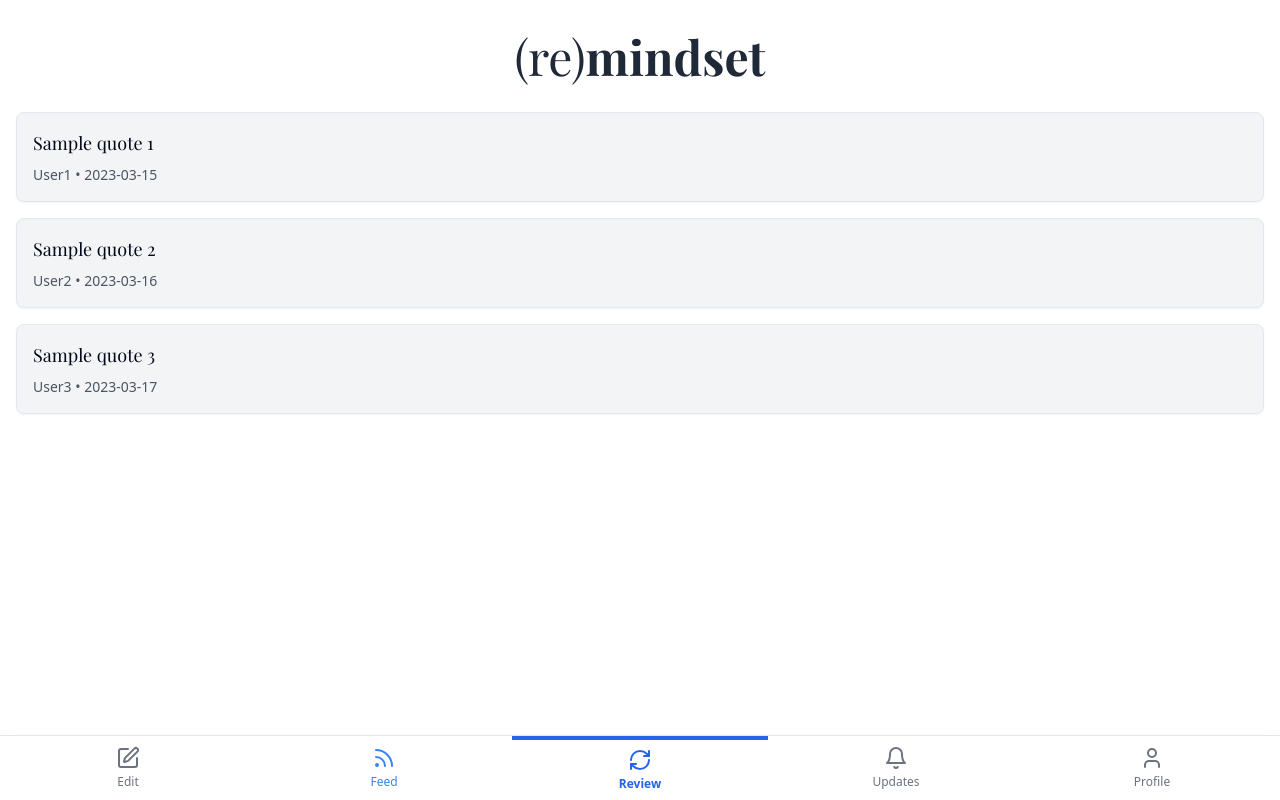
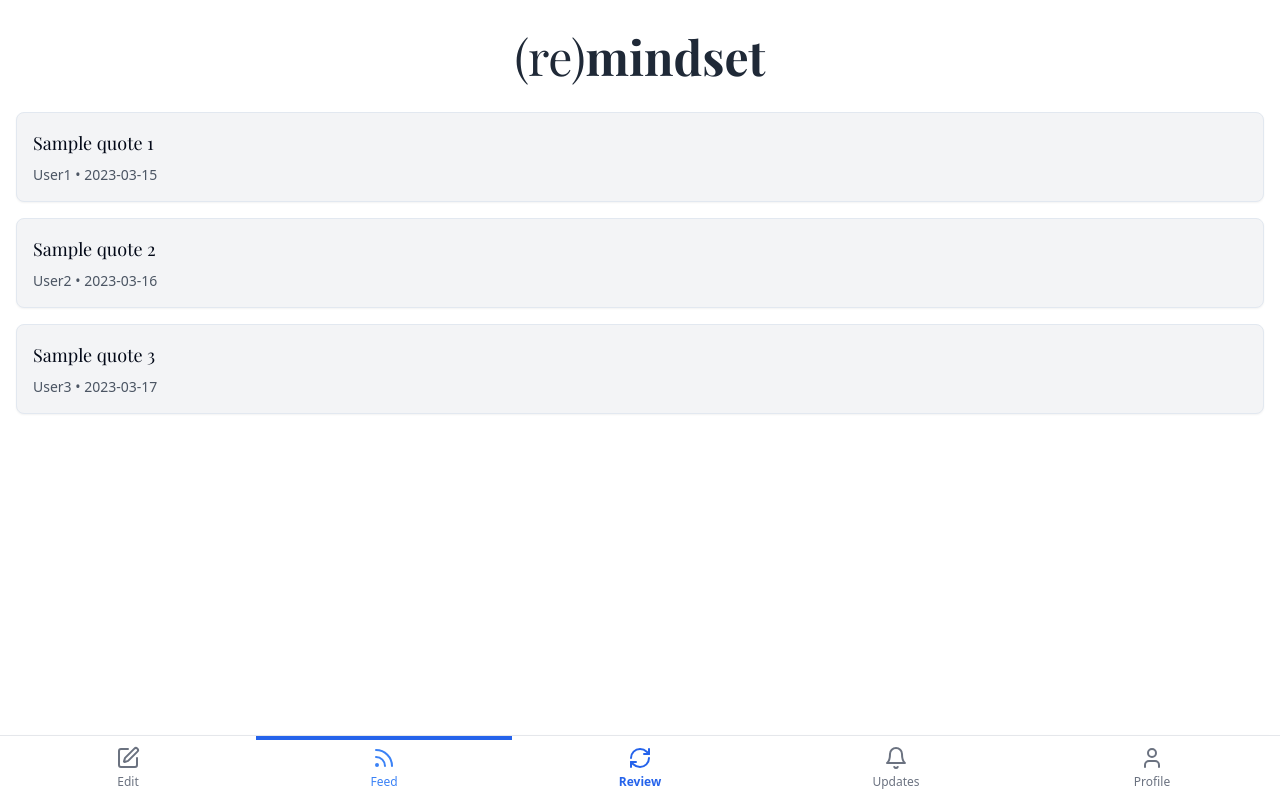
Before and after one commit to kazwell/quotestack, a React (Vite) app: page /feed in a window 1280 px wide. Built offline with nearby package versions, Linux system fonts and the light colour scheme.

Commit message:
Update tab indicator position
Modify the blue horizontal line to dynamically adjust its position based on the active tab.
[skip gpt_engineer]

```diff
--- a/src/components/Toolbar.jsx
+++ b/src/components/Toolbar.jsx
@@ -23,7 +23,7 @@ const Toolbar = () => {
             key={item.label}
             onClick={() => navigate(item.path)}
             className={cn(
-              "flex flex-col items-center justify-center w-1/5 h-full",
+              "flex flex-col items-center justify-center w-1/5 h-full relative",
               item.label === 'Review' && "font-bold",
               location.pathname === item.path
                 ? item.label === 'Review'
@@ -31,8 +31,7 @@ const Toolbar = () => {
                   : "text-blue-500"
                 : item.label === 'Review'
                 ? "text-blue-400"
-                : "text-gray-500",
-              item.label === 'Review' && "border-t-4 border-blue-600"
+                : "text-gray-500"
             )}
           >
             {React.cloneElement(item.icon, {
@@ -45,6 +44,9 @@ const Toolbar = () => {
               "text-xs",
               item.label === 'Review' && "text-blue-600"
             )}>{item.label}</span>
+            {location.pathname === item.path && (
+              <div className="absolute top-0 left-0 right-0 h-1 bg-blue-600" />
+            )}
           </button>
         ))}
       </div>
```
